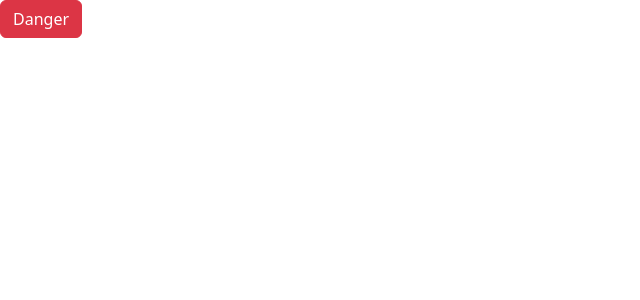
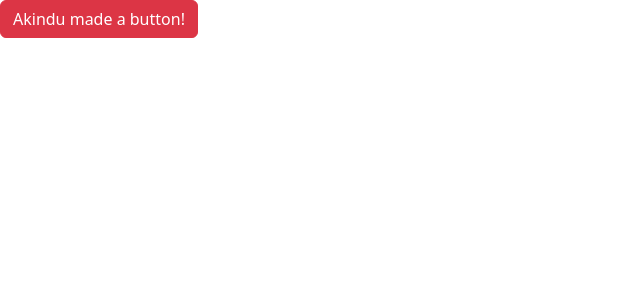
Before and after one commit to akindu-k/react-app, a React (Vite) app: page / in a window 1280 px wide. Shown: the top 300 px of the page, without its empty margins (0-640 px from the left). Built offline with nearby package versions, Linux system fonts and the light colour scheme.

Commit message:
chore: Update Button component to accept children as props

```diff
--- a/src/App.tsx
+++ b/src/App.tsx
@@ -3,7 +3,7 @@ import Alert from './Components/Button';
 
 function App() {
   return (
-    <Button/>
+    <Button>Akindu <span>made a button!</span></Button>
   );
 }
 
--- a/src/Components/Button.tsx
+++ b/src/Components/Button.tsx
@@ -1,9 +1,12 @@
-import React from 'react'
+import React, { Children, ReactNode } from 'react'
+interface Props{
+    children : ReactNode;
 
-const Button = () => {
+}
+const Button = ({children }: Props) => {
   return (
-    <div><button type="button" className="btn btn-danger">Danger</button></div>
-  )
+    <div><button type="button" className="btn btn-danger">{children}</button></div>
+  );
 }
 
 export default Button;
```
